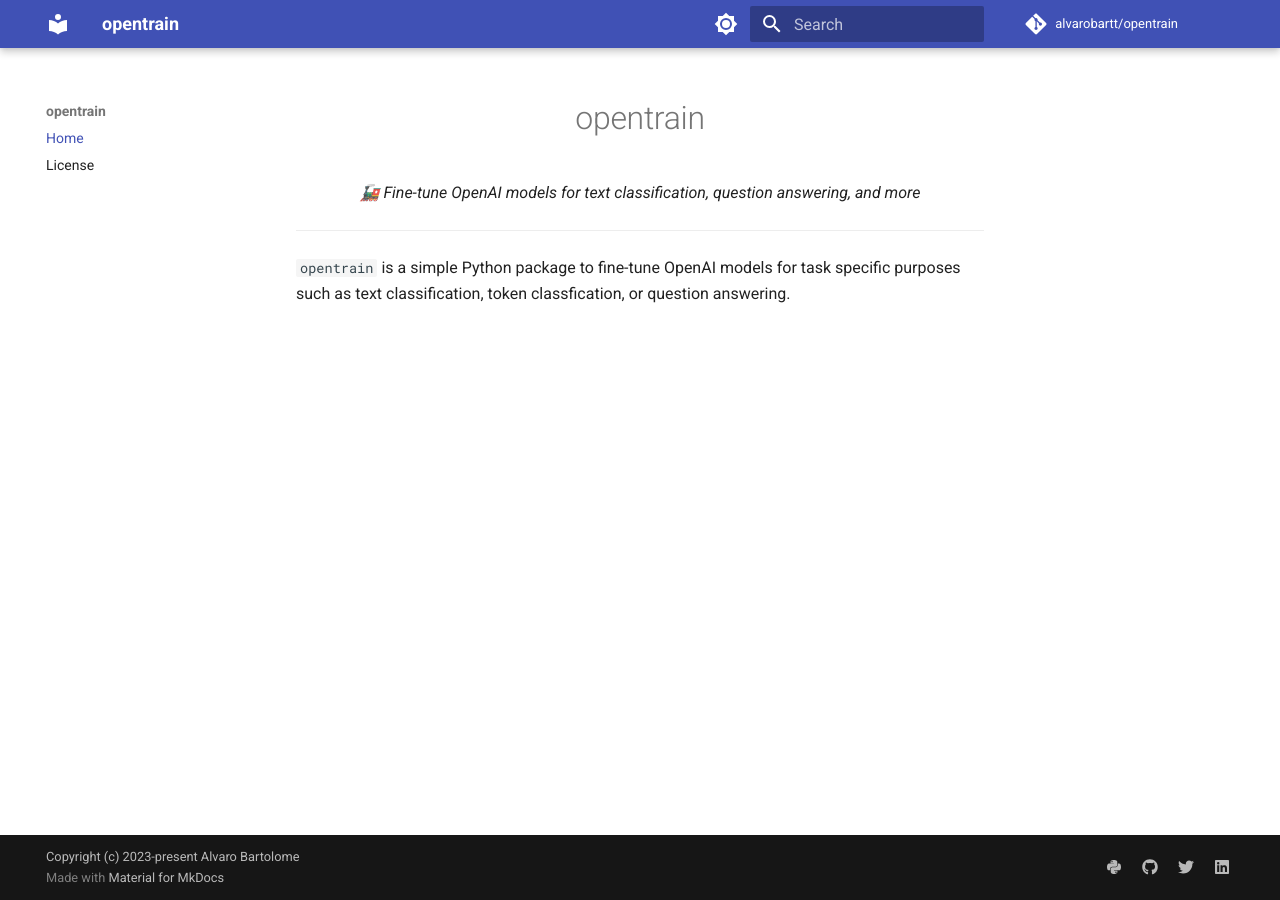
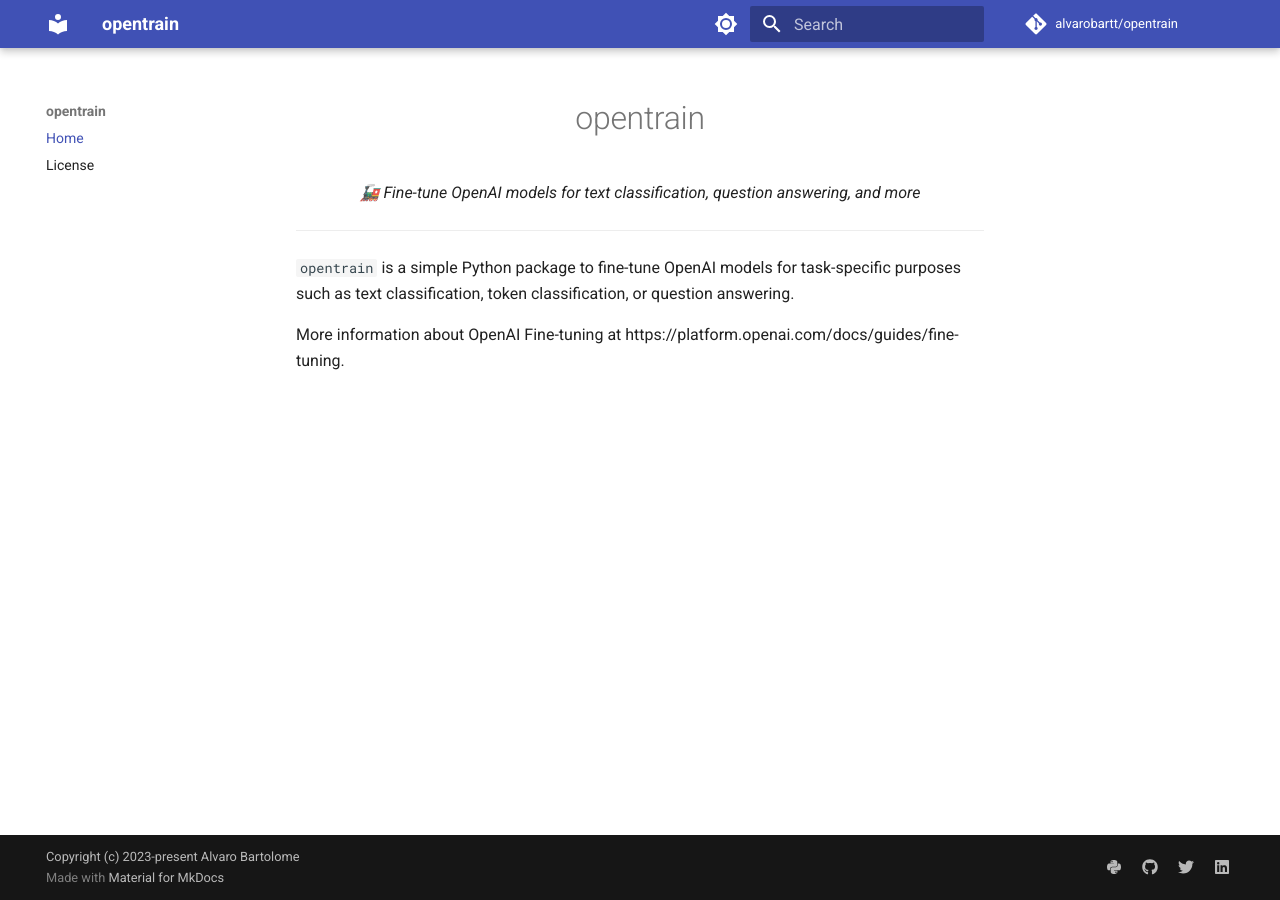
Before and after one commit to alvarobartt/opentrain, an MkDocs documentation site: the page built from docs/index.md, in a window 1280 px wide. Built offline with MkDocs 1.6.1 and Material for MkDocs 9.7.7, drawn with Linux system fonts in a browser that asks for light colours; comment, search, counter and statistics services are not loaded.

Commit message:
📝 Add link to OpenAI Fine-tuning guide

```diff
--- a/docs/index.md
+++ b/docs/index.md
@@ -7,4 +7,6 @@
 
 ---
 
-`opentrain` is a simple Python package to fine-tune OpenAI models for task specific purposes such as text classification, token classfication, or question answering.
+`opentrain` is a simple Python package to fine-tune OpenAI models for task-specific purposes such as text classification, token classification, or question answering.
+
+More information about OpenAI Fine-tuning at https://platform.openai.com/docs/guides/fine-tuning.
```
Also changed, not shown: README.md (+2 -0 lines).
